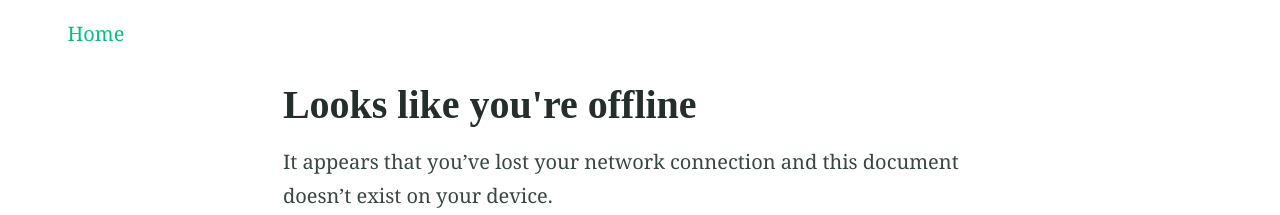
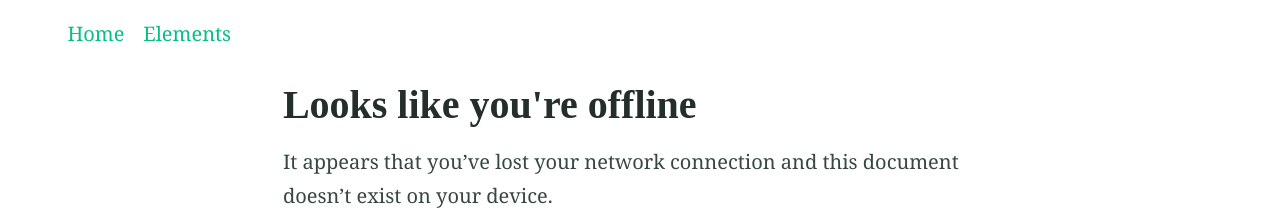
Before and after one commit to Fstoidj/Fstoidj.github.io, a Jekyll site: the page built from offline.md, in a window 1280 px wide. Shown: the top 215 px of the page. Built offline with Jekyll 4.4.1, drawn with Linux system fonts in a browser that asks for light colours; our own code applies the rules of GitHub Pages for plain Markdown files.

Commit message:
Update _config.yml

```diff
--- a/_config.yml
+++ b/_config.yml
@@ -30,3 +30,5 @@ description: Bookmark this to keep an eye on my project updates!
 navigation_header:
 - title: Home
   url: /
+- title: Elements
+  url: /elements/
```
